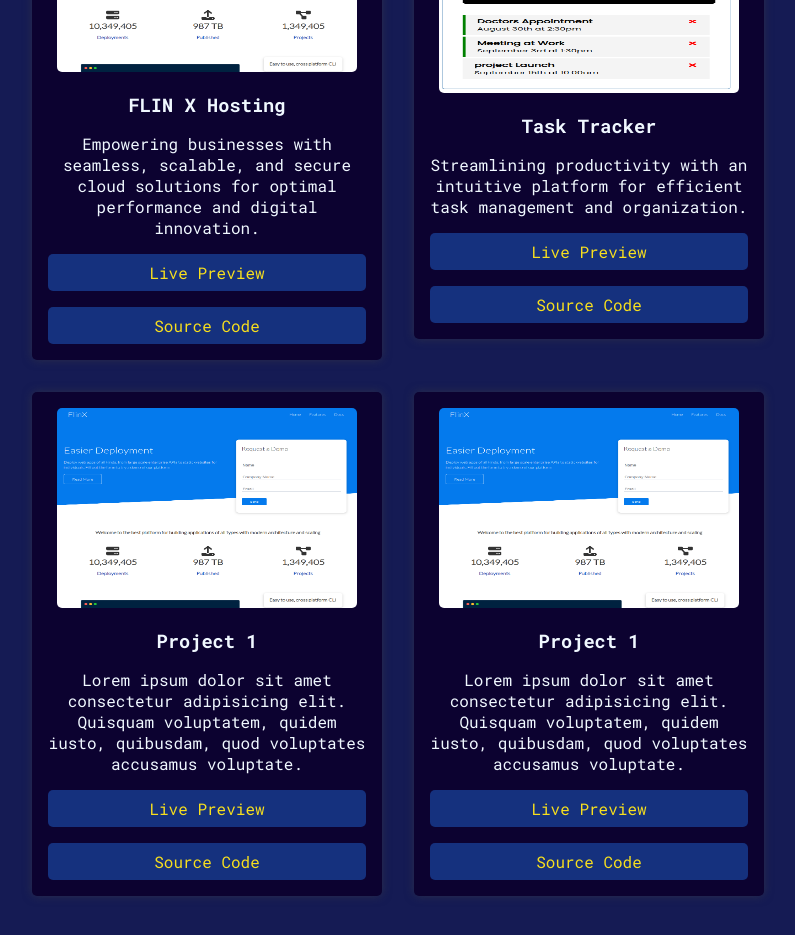
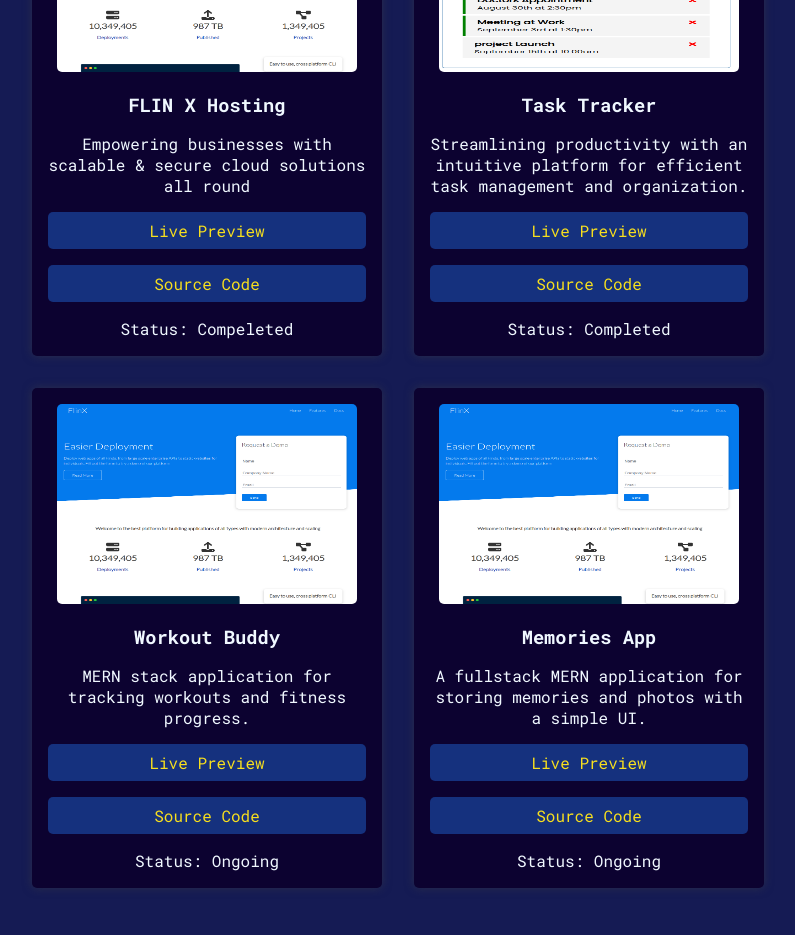
Before and after one commit to brain-ambani/brian-codes, a React (Create React App) app: page / in a window 1280 px wide. Shown: the part 1900-2835 px from the top of the page, without its empty margins (242-1037 px from the left). Built offline with nearby package versions, Linux system fonts and the light colour scheme.

Commit message:
updated the work component

```diff
--- a/src/components/work/Work.css
+++ b/src/components/work/Work.css
@@ -25,9 +25,34 @@
   background-color: #0c0230;
   border-radius: 5px;
   width: 350px;
+
   box-shadow: 0 0 10px rgba(66, 65, 65, 0.5);
   padding: 1rem;
   text-align: center;
+}
+
+.tracker-card {
+  height: 500px;
+}
+
+.tracker-card .btn-work {
+  margin-top: 1rem;
+  background-color: #15317e;
+  display: block;
+  padding: 0.5rem 1rem;
+  border-radius: 5px;
+
+  color: #f7df1e;
+  font-size: 1rem;
+  cursor: pointer;
+  transition: all 0.3s ease-in-out;
+}
+
+.status {
+  margin-top: 1rem;
+  display: flex;
+  justify-content: center;
+  align-items: center;
 }
 
 .project-card img {
--- a/src/components/work/Work.jsx
+++ b/src/components/work/Work.jsx
@@ -8,12 +8,12 @@ export default function Work() {
     <div className="work" id="work">
       <h1>Projects</h1>
       <div className="project-cards">
-        <div class="project-card">
+        <div class="project-card tracker-card">
           <img src={hosting} width={300} height={200} alt="project 1" />
           <h3>FLIN X Hosting</h3>
           <p>
-            Empowering businesses with seamless, scalable, and secure cloud
-            solutions for optimal performance and digital innovation.
+            Empowering businesses with scalable & secure cloud solutions all
+            round
           </p>
           <a
             href="https://brian-ambani.github.io/modern-landing-page/"
@@ -31,8 +31,13 @@ export default function Work() {
           >
             Source Code
           </a>
+          <div className="status">
+            <p>
+              Status: <span>Compeleted</span>
+            </p>
+          </div>
         </div>
-        <div class="project-card">
+        <div class="project-card tracker-card">
           <img src={tracker} width={300} height={200} alt="project 1" />
           <h3>Task Tracker</h3>
           <p>
@@ -55,56 +60,59 @@ export default function Work() {
           >
             Source Code
           </a>
+
+          <div className="status">
+            <p>
+              Status: <span>Completed</span>
+            </p>
+          </div>
         </div>
-        <div class="project-card">
+        <div class="project-card tracker-card">
           <img src={hosting} width={300} height={200} alt="project 1" />
-          <h3>Project 1</h3>
+          <h3>Workout Buddy</h3>
           <p>
-            Lorem ipsum dolor sit amet consectetur adipisicing elit. Quisquam
-            voluptatem, quidem iusto, quibusdam, quod voluptates accusamus
-            voluptate.
+            MERN stack application for tracking workouts and fitness progress.
           </p>
-          <a
-            href="https://brian-ambani.github.io/modern-landing-page/"
-            target="_blank"
-            rel="noreferrer"
-            className=" btn-work"
-          >
+          <a href="#work" className=" btn-work">
             Live Preview
           </a>
           <a
-            href="https://github.com/brian-ambani/modern-landing-page/"
+            href="https://github.com/brian-ambani/"
             target="_blank"
             rel="noreferrer"
             className=" btn-work"
           >
             Source Code
           </a>
+          <div className="status">
+            <p>
+              Status: <span>Ongoing</span>
+            </p>
+          </div>
         </div>
-        <div class="project-card">
-          <img src={hosting} width={300} height={200} alt="project 1" />
-          <h3>Project 1</h3>
+        <div class="project-card tracker-card">
+          <img src={hosting} width={300} height={200} alt="project thumbnail" />
+          <h3>Memories App</h3>
           <p>
-            Lorem ipsum dolor sit amet consectetur adipisicing elit. Quisquam
-            voluptatem, quidem iusto, quibusdam, quod voluptates accusamus
-            voluptate.
+            A fullstack MERN application for storing memories and photos with a
+            simple UI.
           </p>
-          <a
-            href="https://brian-ambani.github.io/modern-landing-page/"
-            target="_blank"
-            rel="noreferrer"
-            className=" btn-work"
-          >
+          <a href="#work" className=" btn-work">
             Live Preview
           </a>
           <a
-            href="https://github.com/brian-ambani/modern-landing-page/"
+            href="https://github.com/brian-ambani/memories-mern-app"
             target="_blank"
             rel="noreferrer"
             className=" btn-work"
           >
             Source Code
           </a>
+          <div className="status">
+            <p>
+              Status: <span>Ongoing</span>
+            </p>
+          </div>
         </div>
       </div>
     </div>
```
